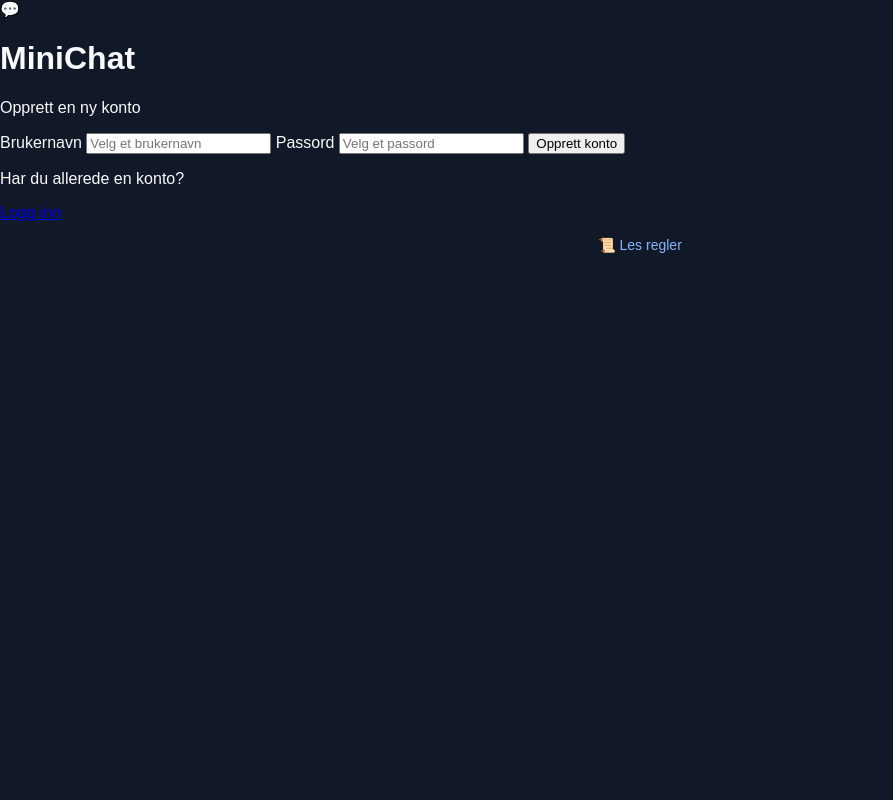
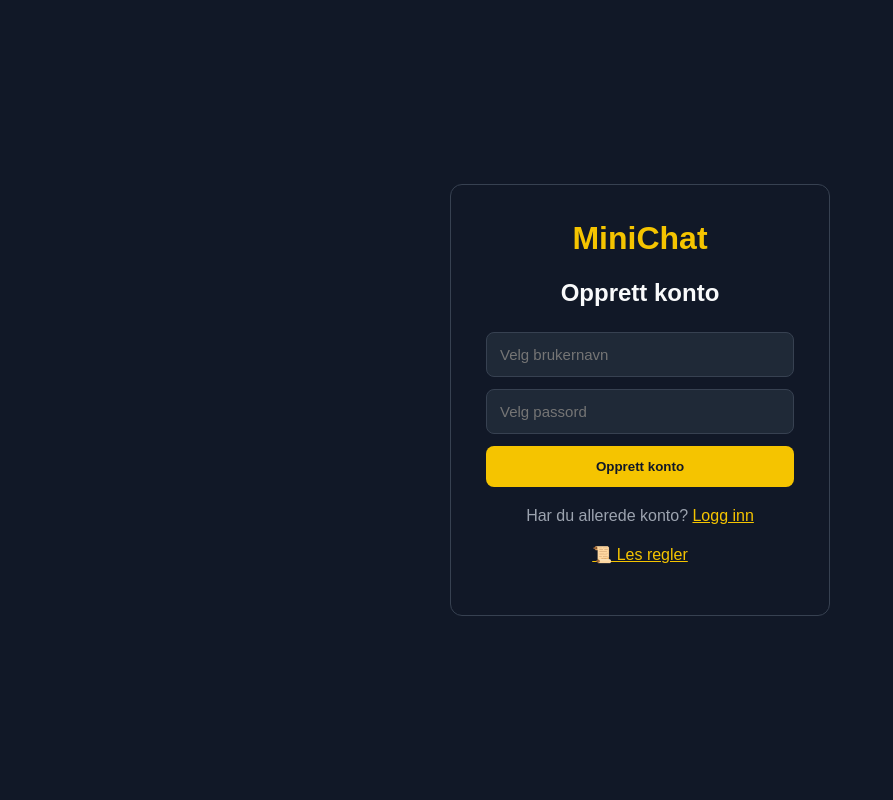
Before and after one commit to GoofyOof/MiniChat, a Flask app: page /register in a window 1280 px wide. Shown: the whole page, without its empty margins (0-893 px from the left). Run offline with Flask 3, Linux system fonts and the light colour scheme.

Commit message:
Update login register and rules

```diff
--- a/templates/register.html
+++ b/templates/register.html
@@ -15,93 +15,61 @@
 
 <body>
 
-    <div class="auth-page">
+<div class="register-container">
 
-        <div class="auth-card">
-
-            <div class="auth-logo">
-                💬
-            </div>
+    <div class="register-box">
 
         <h1>MiniChat</h1>
 
-            <p class="auth-subtitle">
-                Opprett en ny konto
-            </p>
-
+        <h2>Opprett konto</h2>
 
         {% if error %}
-                <div class="auth-error">
+            <p style="color: #EF4444; text-align: center;">
                 {{ error }}
-                </div>
+            </p>
         {% endif %}
 
-
-            <form method="POST" class="auth-form">
-
-                <label for="username">
-                    Brukernavn
-                </label>
+        <form method="POST">
 
             <input
                 type="text"
-                    id="username"
                 name="username"
-                    placeholder="Velg et brukernavn"
+                placeholder="Velg brukernavn"
                 required
                 maxlength="30"
                 autocomplete="username"
             >
 
-
-                <label for="password">
-                    Passord
-                </label>
-
             <input
                 type="password"
-                    id="password"
                 name="password"
-                    placeholder="Velg et passord"
+                placeholder="Velg passord"
                 required
                 autocomplete="new-password"
             >
 
-
-                <button
-                    type="submit"
-                    class="auth-button"
-                >
+            <button type="submit">
                 Opprett konto
             </button>
 
         </form>
 
-
-            <div class="auth-links">
-
         <p>
-                    Har du allerede en konto?
-                </p>
-
+            Har du allerede konto?
             <a href="{{ url_for('login') }}">
                 Logg inn
             </a>
+        </p>
 
-            </div>
-
-
-            <a
-                href="{{ url_for('rules') }}"
-                class="rules-login-link"
-            >
+        <p>
+            <a href="{{ url_for('rules') }}">
                 📜 Les regler
             </a>
+        </p>
 
     </div>
 
 </div>
 
 </body>
-
 </html>
```
Also changed, not shown: templates/login.html (+12 -44 lines), database.db. Lines whose indentation alone changed are shown as unchanged.
